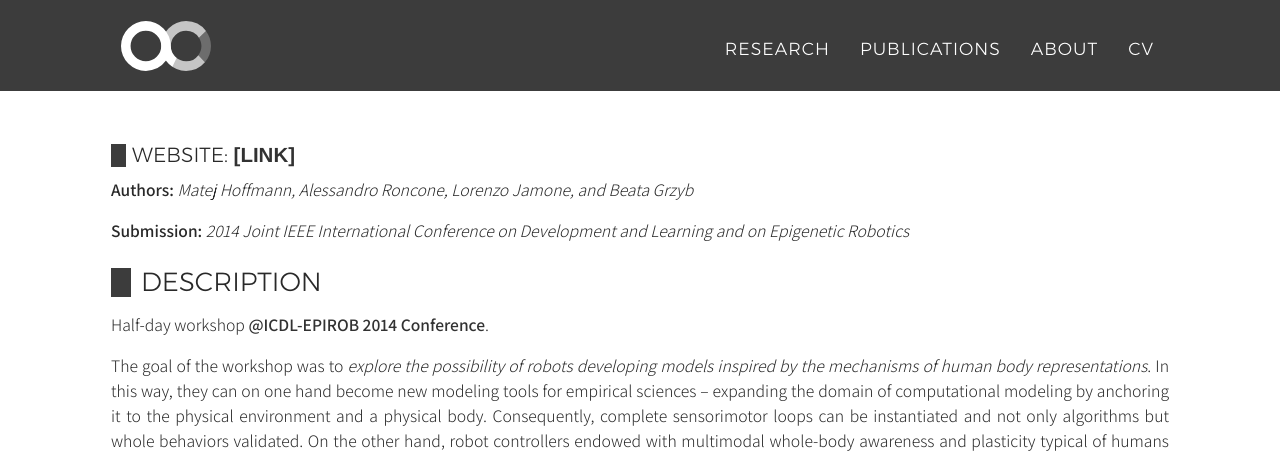
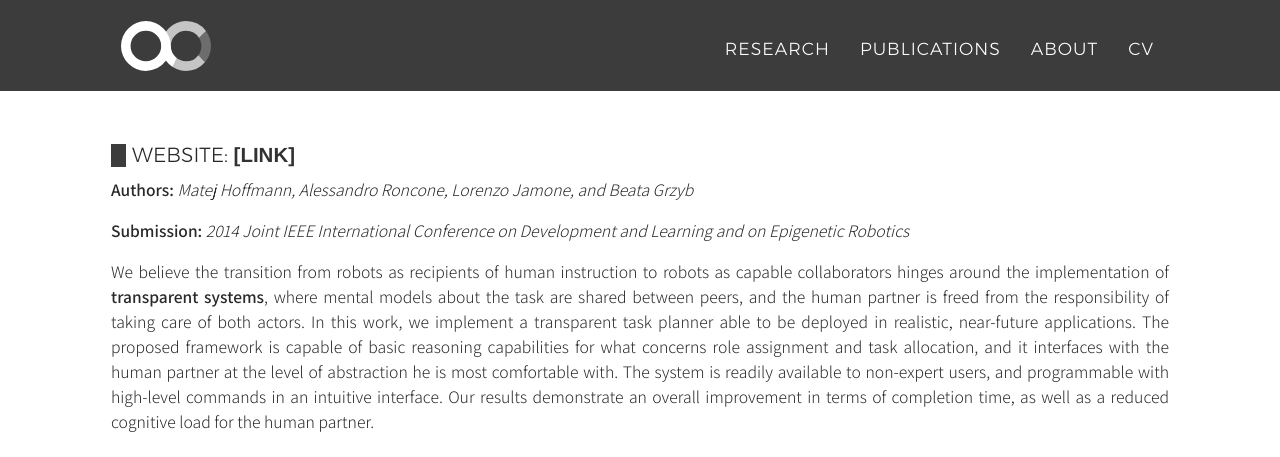
Before and after one commit to KhoiDLy/KhoiDLy.github.io, a Jekyll site: the page built from _posts/research/Integrated system and controller design/2014-09-01-DevelopmentofBodyRepresentations.md, in a window 1280 px wide and 1400 px high, scrolled down 828 px. Shown: the top 457 px of the window. Built offline with Jekyll 4.4.1, drawn with Linux system fonts in a browser that asks for light colours; nearby versions of some CDN libraries; some web fonts are replaced; some of the changed text lies outside the part shown.

Commit message:
Update 2014-09-01-DevelopmentofBodyRepresentations.md

```diff
--- a/_posts/research/Integrated system and controller design/2014-09-01-DevelopmentofBodyRepresentations.md
+++ b/_posts/research/Integrated system and controller design/2014-09-01-DevelopmentofBodyRepresentations.md
@@ -10,25 +10,7 @@ tags: [research,robotics,icub,robot,humanoids,cognitive robotics,body representa
 authors: Matej Hoffmann, Alessandro Roncone, Lorenzo Jamone, and Beata Grzyb
 submission: 2014 Joint IEEE International Conference on Development and Learning and on Epigenetic Robotics
 ---
+We believe the transition from robots as recipients of human instruction to robots as capable collaborators hinges around the implementation of **transparent systems**, where mental models about the task are shared between peers, and the human partner is freed from the responsibility of taking care of both actors.
+In this work, we implement a transparent task planner able to be deployed in realistic, near-future applications. The proposed framework is capable of basic reasoning capabilities for what concerns role assignment and task allocation, and it interfaces with the human partner at the level of abstraction he is most comfortable with. The system is readily available to non-expert users, and programmable with high-level commands in an intuitive interface. Our results demonstrate an overall improvement in terms of completion time, as well as a reduced cognitive load for the human partner.
 
-## Description
-
-Half-day workshop [@ICDL-EPIROB 2014 Conference](http://icdl-epirob.org/).
-
-The goal of the workshop was to _explore the possibility of robots developing models inspired by the mechanisms of human body representations_. In this way, they can on one hand become new modeling tools for empirical sciences – expanding the domain of computational modeling by anchoring it to the physical environment and a physical body. Consequently, complete sensorimotor loops can be instantiated and not only algorithms but whole behaviors validated. On the other hand, robot controllers endowed with multimodal whole-body awareness and plasticity typical of humans should give rise to – in robotics unprecedented – autonomy, robustness, and resilience.
-
-## Motivation
-
-In order to achieve a variety of goals, humans and animals seamlessly command their highly complex bodies in space and concurrently integrate multimodal sensory information. To support these capabilities, it seems that knowledge or representation of the body and the surrounding space is necessary. In this regard, a number of concepts like body schema and body image were proposed. However, a growing number of studies from psychology and the neurosciences suggests that body schema or image are in fact mere umbrella terms, encompassing a multitude of different body representations that may be partially overlapping, partially dissociable, and partially organized in a hierarchy. Yet, empirical knowledge regarding the workings of these representations of our bodies in the brain is fragmented and sometimes contradictory and a coherent understanding of the key mechanisms is missing. Furthermore, computational models are scarce and address at the most isolated subsystems. Humanoid robots possess morphologies – physical characteristics as well as sensory and motor apparatus – that are in some respects akin to human bodies. However, their body representations, so-called plant models, have largely opposite properties to those that we suspect in humans – robot models are typically centralized, fixed, explicit, and amodal.
-
-## Concept
-
-This workshop capitalized on the ICDL-Epirob focus that lies at the intersection of scientific and engineering disciplines that are concerned with development, but provide a more specific theme, namely body representations and their development. The workshop was be divided into two main sessions. In the first, the invited speakers (already confirmed) provided their perspectives on the topic and set the stage for a discussion. The speakers were carefully chosen, such that they cover all the disciplines that are at the core of the topic: developmental psychology (Jeffrey Lockman, Kevin O'Regan), computational neuroscience (Stuart Wilson), and cognitive developmental robotics (Minoru Asada). All of the speakers are specifically concerned with body representations in their current research. A second block consisted of short presentations / flash talks and a poster session. This was open to the community at large – we advertised the workshop in appropriate channels and solicit 1-page abstracts, which can report on recent or ongoing work, or even future work and ideas. These were reviewed by at least one expert from the empirical sciences and one from a synthetic discipline). The abstracts were made accessible on the workshop website.
-
-## Target Audience
-
-The target audience overlaps with that of ICDL-Epirob itself. We want to primarily attract researchers from developmental psychology, computational and cognitive neuroscience, machine learning, and cognitive and developmental robotics – united by the theme of body representations and their development.
-
-## Design
-
-I implemented a website based on [codrops template designs](http://tympanus.net/codrops/category/tutorials/). It is fully responsive, extensible and carefully crafted. The main idea behind it was to convey a sense of order and rational distribution of the content, while at the same time providing a consistent experience among the various design elements.
+{% include video.html url="//www.youtube.com/embed/l6alHuMqx6Y" description="Video summary of the proposed work." %}
```
